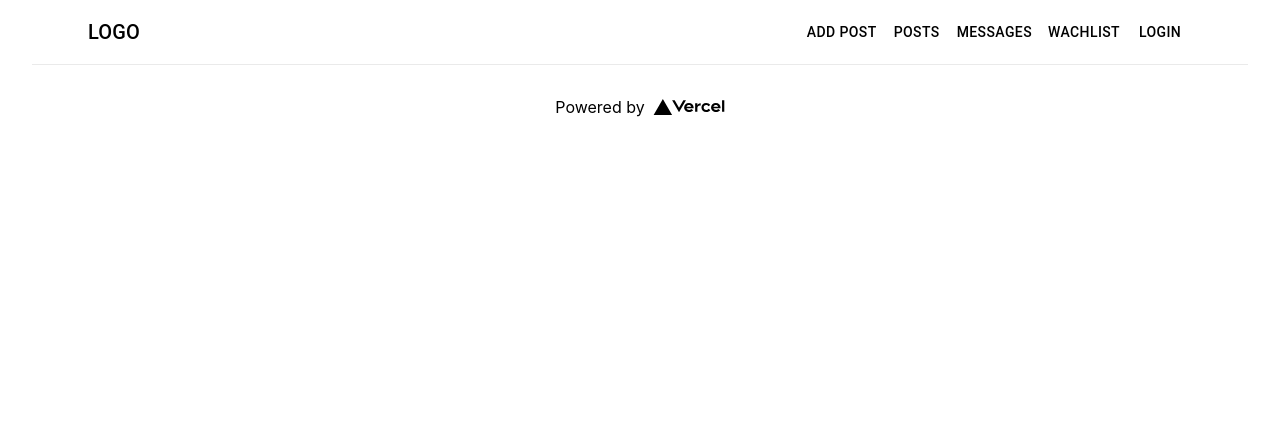
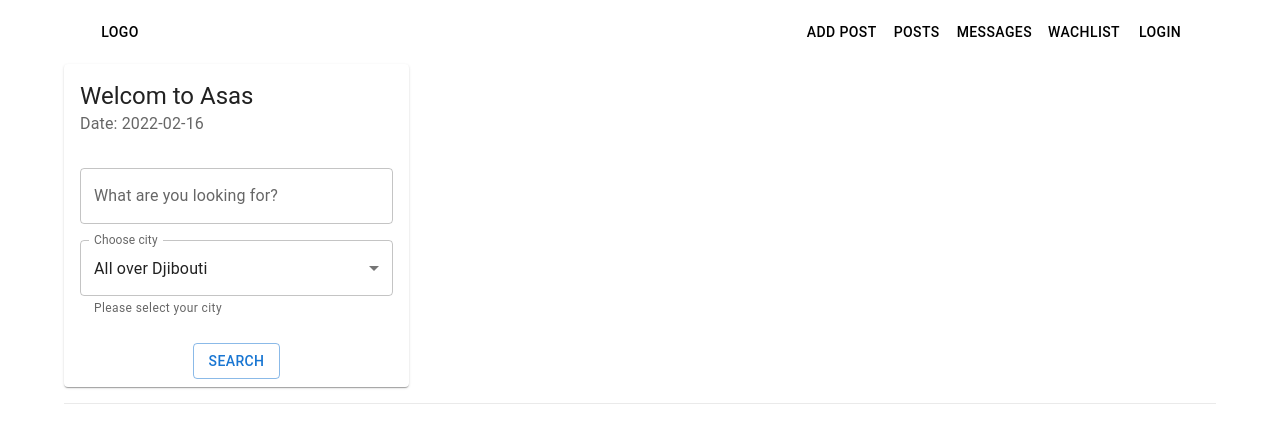
Before and after one commit to chakal05/asas, a Next.js app: page / in a window 1280 px wide. Shown: the top 428 px of the page. Built offline with nearby package versions, Linux system fonts and the light colour scheme.

Commit message:
search, header, footer components added

```diff
--- /dev/null
+++ b/components/footer.tsx
@@ -0,0 +1,11 @@
+import styles from "../styles/Home.module.css";
+
+const Footer = () => {
+  return (
+    <div>
+      <footer className={styles.footer}></footer>
+    </div>
+  );
+};
+
+export default Footer;
--- a/components/header.tsx
+++ b/components/header.tsx
@@ -1,20 +1,17 @@
-import * as React from 'react';
-import AppBar from '@mui/material/AppBar';
-import Box from '@mui/material/Box';
-import Toolbar from '@mui/material/Toolbar';
-import Typography from '@mui/material/Typography';
-import Button from '@mui/material/Button';
-
+import * as React from "react";
+import AppBar from "@mui/material/AppBar";
+import Box from "@mui/material/Box";
+import Toolbar from "@mui/material/Toolbar";
+import Typography from "@mui/material/Typography";
+import Button from "@mui/material/Button";
 
 export default function ButtonAppBar() {
   return (
     <Box sx={{ flexGrow: 1 }}>
-      <AppBar position="static" color='inherit' elevation={0}>
+      <AppBar position="static" color="inherit" elevation={0}>
         <Toolbar>
           <div style={{ flexGrow: 1 }}>
-         <Typography variant="h6" component="div" >
-            LOGO
-          </Typography>
+            <Button color="inherit">logo</Button>
           </div>
           <div>
             <Button color="inherit">Add post</Button>
@@ -23,7 +20,6 @@ export default function ButtonAppBar() {
             <Button color="inherit">Wachlist</Button>
             <Button color="inherit">Login</Button>
           </div>
-
         </Toolbar>
       </AppBar>
     </Box>
--- /dev/null
+++ b/components/search.tsx
@@ -0,0 +1,96 @@
+import * as React from "react";
+import {useRouter} from 'next/router';
+import {
+  Card,
+  CardContent,
+  CardActions,
+  CardHeader,
+  TextField,
+  MenuItem,
+  Button,
+} from "@mui/material/";
+
+export default function RecipeReviewCard() {
+  const [city, setCity] = React.useState("All over Djibouti");
+  const [product, setProduct] = React.useState("");
+  const router = useRouter();
+
+  const handleProduct = (event: React.ChangeEvent<HTMLInputElement>) => {
+    setProduct(event.target.value);
+  };
+
+  const handleCity = (event: React.ChangeEvent<HTMLInputElement>) => {
+    setCity(event.target.value);
+  };
+
+  const handleSubmit = () => {
+    switch (product) {
+      case "":
+        {
+          console.log("product empty");
+          console.log(city);
+        }
+        break;
+      case product:
+        {
+          setProduct("");
+          setCity("All over Djibouti");
+            router.push('/annonser')
+        }
+        break;
+    }
+  };
+
+  const cities = [
+    "Djibouti City",
+    "Ali-Sabieh",
+    "Dikhil",
+    "Tadjoura",
+    "Arta",
+    "Obock",
+    "All over Djibouti",
+  ];
+
+  return (
+    <Card sx={{ maxWidth: 345 }}>
+      <CardHeader
+        title="Welcom to Asas"
+        subheader={`Date: ${new Date().toISOString().substring(0, 10)}`}
+      />
+      <CardContent>
+        <div style={{ marginBottom: "1rem" }}>
+          <TextField
+            fullWidth
+            id="outlined-basic"
+            label="What are you looking for?"
+            variant="outlined"
+            value={product}
+            onChange={handleProduct}
+          />
+        </div>
+        <div>
+          <TextField
+            id="outlined-select-currency"
+            select
+            fullWidth
+            label="Choose city"
+            helperText="Please select your city"
+            value={city}
+            onChange={handleCity}
+          >
+            {cities.map((option, index) => (
+              <MenuItem key={index} value={option}>
+                {option}
+              </MenuItem>
+            ))}
+          </TextField>
+        </div>
+      </CardContent>
+      <CardActions style={{ display: "flex", justifyContent: "center" }}>
+        <Button onClick={handleSubmit} variant="outlined">
+          Search
+        </Button>
+      </CardActions>
+    </Card>
+  );
+}
--- a/pages/_app.tsx
+++ b/pages/_app.tsx
@@ -1,5 +1,8 @@
 import '../styles/globals.css'
 import type { AppProps } from 'next/app'
+
+import Header from '../components/header';
+
 
 function MyApp({ Component, pageProps }: AppProps) {
   return <Component {...pageProps} />
--- a/pages/index.tsx
+++ b/pages/index.tsx
@@ -1,12 +1,12 @@
-import type { NextPage } from 'next'
-import Head from 'next/head'
-import Image from 'next/image'
-import {Container} from '@mui/material';
+import type { NextPage } from "next";
+import Head from "next/head";
+import Image from "next/image";
+import { Container, Grid } from "@mui/material";
 
-
-import Header from '../components/header';
-import styles from '../styles/Home.module.css';
-
+import Header from "../components/header";
+import Search from "../components/search";
+import Footer from "../components/footer";
+import styles from "../styles/Home.module.css";
 
 const Home: NextPage = () => {
   return (
@@ -17,25 +17,20 @@ const Home: NextPage = () => {
         <link rel="icon" href="/favicon.ico" />
       </Head>
 
-    <Container>
-    <Header/>
-    </Container>
+      <Container>
+        <Header />
 
+        <Grid container>
+          <Grid item xs={2} sm={9} md={6}>
+            <Search />
+          </Grid>
+          <Grid item xs={2} sm={4} md={6}></Grid>
+        </Grid>
 
-      <footer className={styles.footer}>
-        <a
-          href="https://vercel.com?utm_source=create-next-app&utm_medium=default-template&utm_campaign=create-next-app"
-          target="_blank"
-          rel="noopener noreferrer"
-        >
-          Powered by{' '}
-          <span className={styles.logo}>
-            <Image src="/vercel.svg" alt="Vercel Logo" width={72} height={16} />
-          </span>
-        </a>
-      </footer>
+        <Footer />
+      </Container>
     </div>
-  )
-}
+  );
+};
 
-export default Home
+export default Home;
--- a/styles/Home.module.css
+++ b/styles/Home.module.css
@@ -19,6 +19,7 @@
   border-top: 1px solid #eaeaea;
   justify-content: center;
   align-items: center;
+  margin-top: 1rem;
 }
 
 .footer a {
```
Lines whose indentation alone changed are shown as unchanged.
